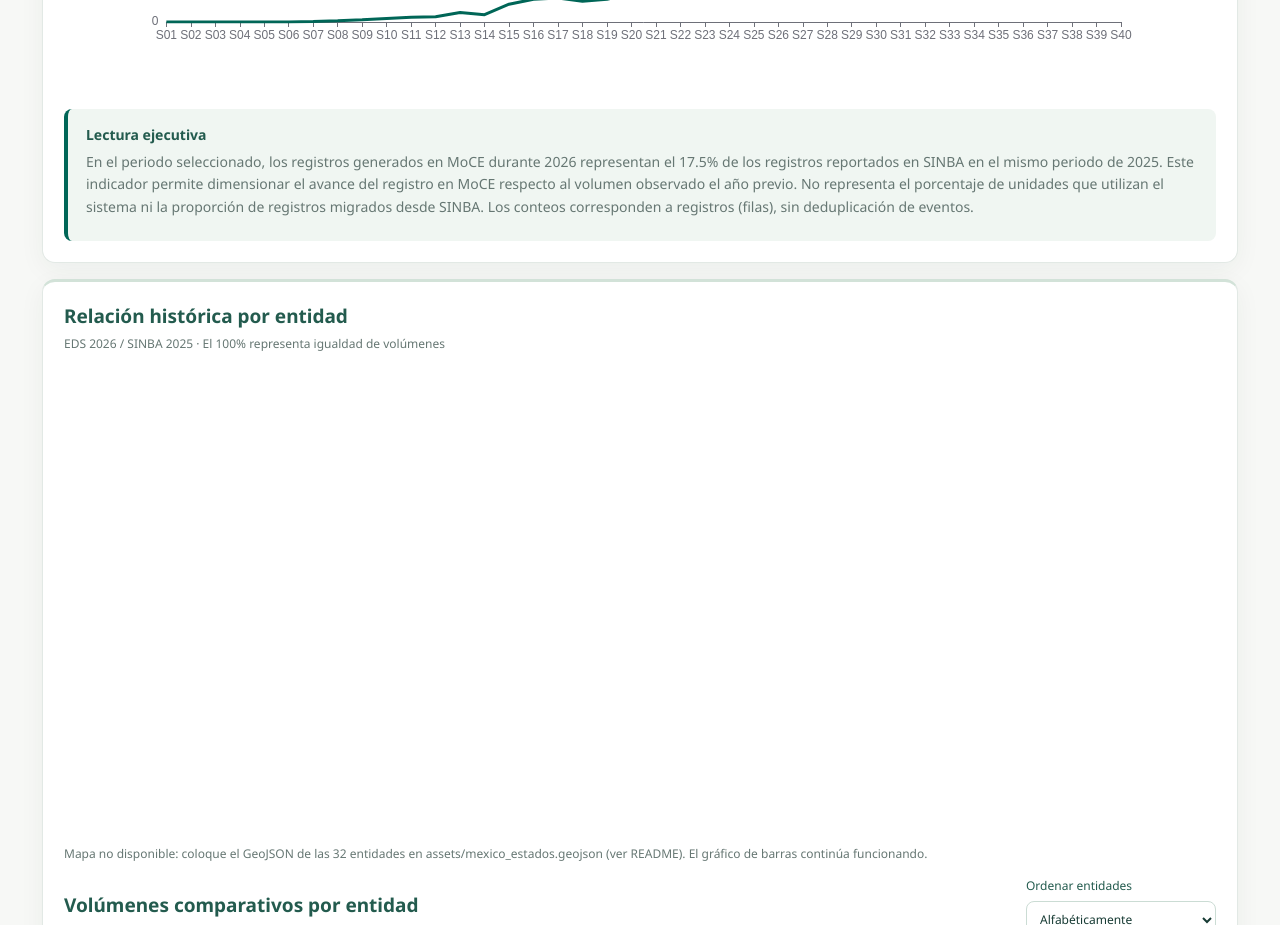
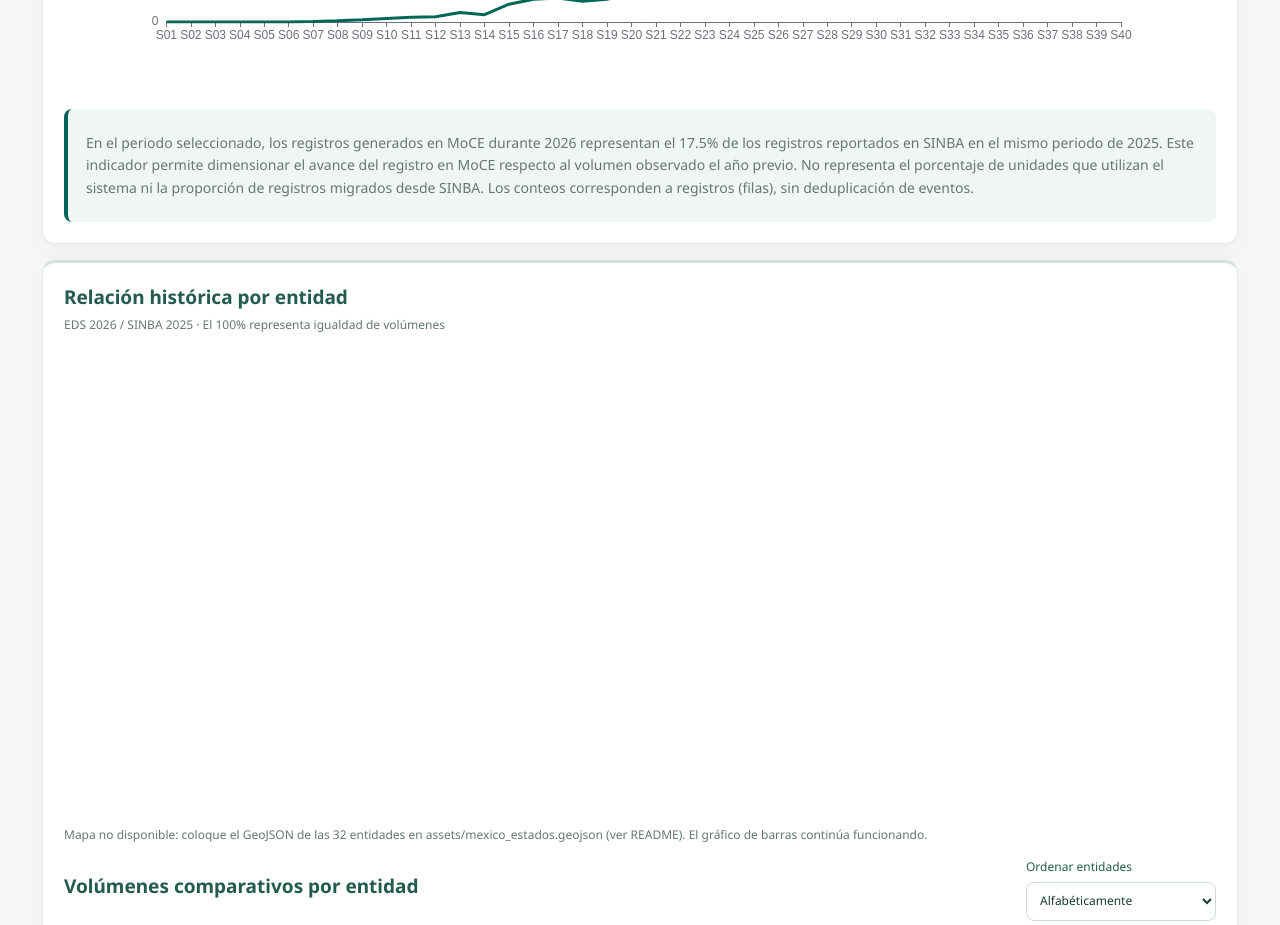
Before and after one commit to DanielJimenezA/adopcion_eds, a plain HTML site: page index.html in a window 1280 px wide. Shown: the part 1020-1945 px from the top of the page. Drawn offline with nearby package versions, Linux system fonts and the light colour scheme; no server answers.

Commit message:
Remove strong tag from executive reading section
Removed the executive reading strong tag from the HTML.

```diff
--- a/index.html
+++ b/index.html
@@ -131,7 +131,7 @@
           representan ausencia de actividad institucional.
         </p>
         <div class="interpretation">
-          <strong>Lectura ejecutiva</strong>
+          <strong></strong>
           <p id="executiveReading">
             La relación compara los registros de EDS 2026 con el volumen
             histórico de SINBA 2025.
```
